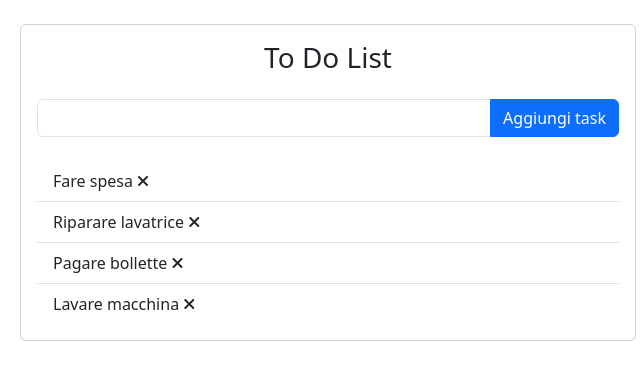
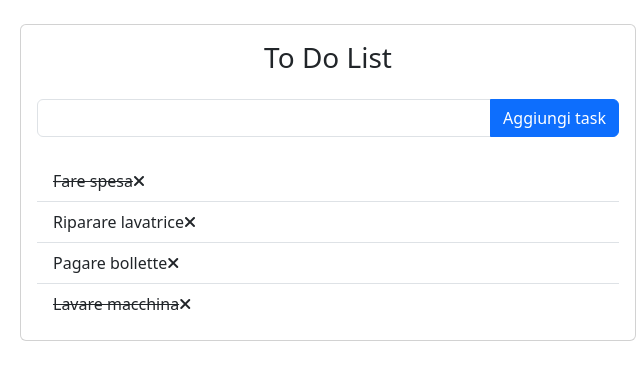
Before and after one commit to vgianluca96/vue-todolist, a plain HTML site: page index.html in a window 1280 px wide. Shown: the full height of the page, 312-952 px from the left. Drawn offline with nearby package versions, Linux system fonts and the light colour scheme.

Commit message:
aggiunto testo barrato
aggiunto testo barrato se done è true + possibilità di cambiare al click

```diff
--- a/index.html
+++ b/index.html
@@ -32,7 +32,12 @@
                     </div>
 
                     <ul class="list-group list-group-flush">
-                      <li class="list-group-item" v-for="(task,i) in tasks">{{task.text}} <i class="fa-solid fa-xmark" @click="removeTask(i)"></i></li>
+                      <li class="list-group-item" v-for="(task,i) in tasks">
+                        <span :class=" { 'text-decoration-line-through': task.done }" @click="task.done=!task.done">
+                            {{task.text}}
+                        </span>
+                        <i class="fa-solid fa-xmark" @click="removeTask(i)"></i>
+                    </li>
                     </ul>
 
                 </div>
```
